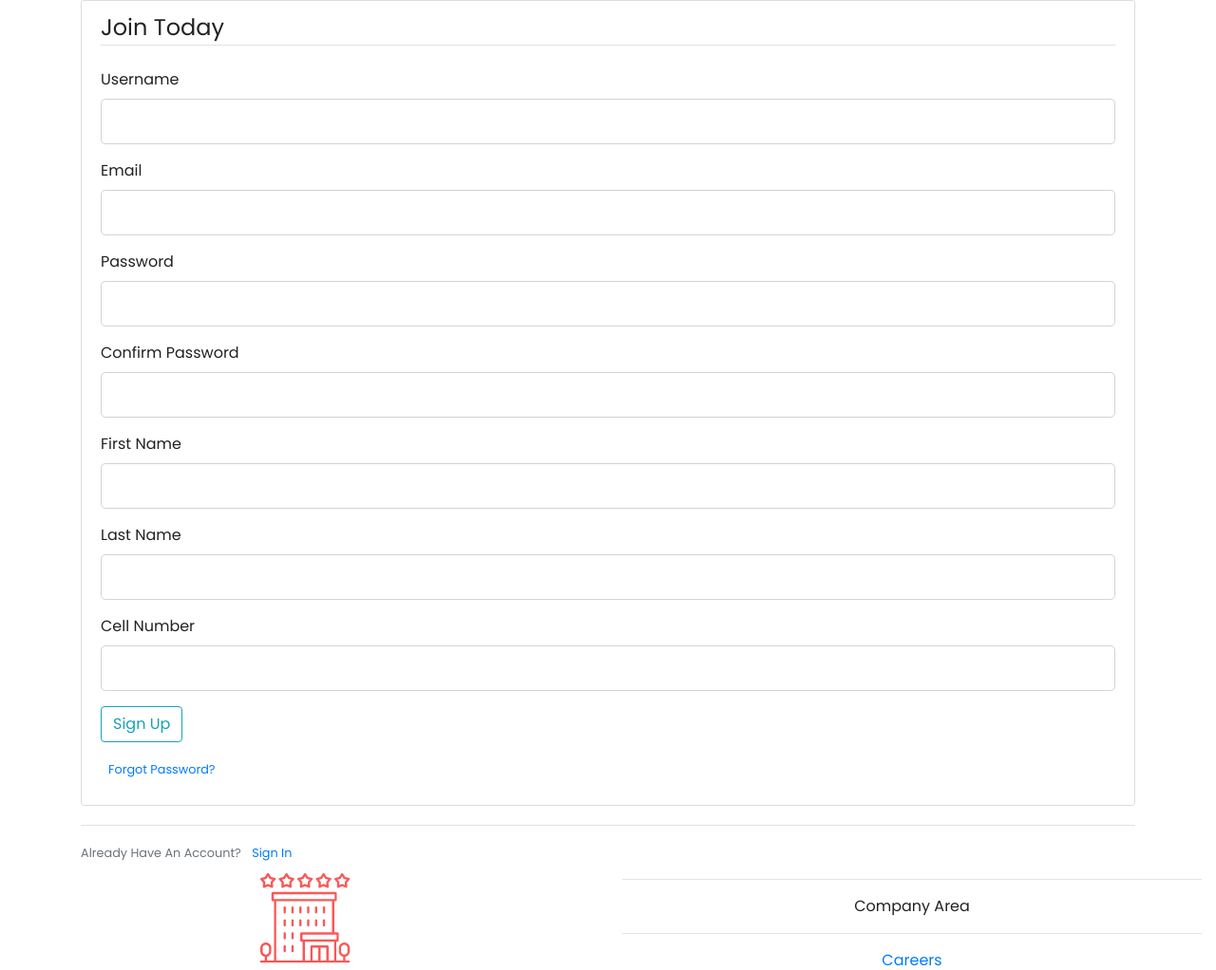
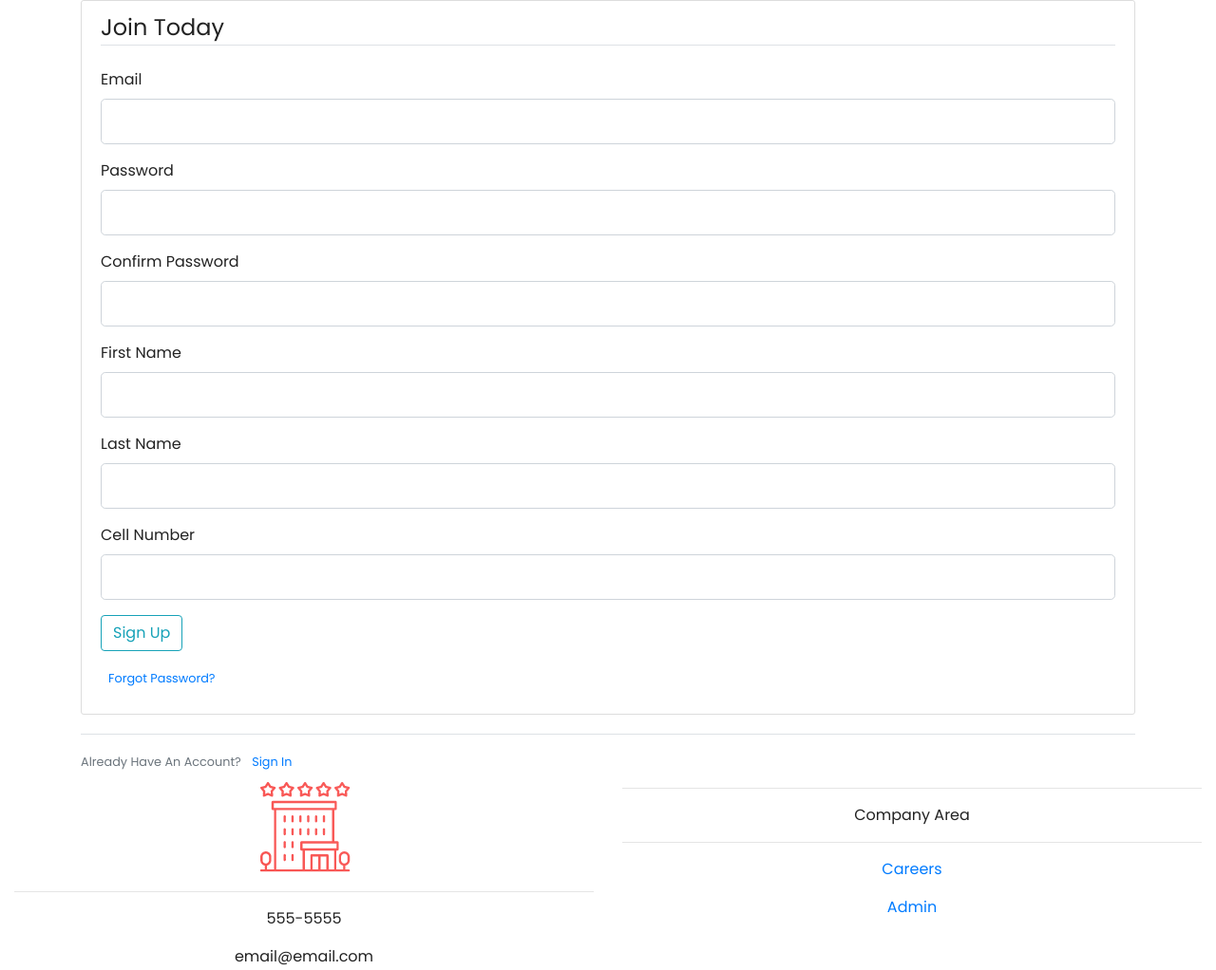
Before and after one commit to Temujin18/STBooking, a Flask app: page /register in a window 1280 px wide. Shown: the part 88-1110 px from the top of the page at 95% size. Run offline with Flask 2, Linux system fonts and the light colour scheme; some libraries are stand-ins or nearby versions.

Commit message:
Modified registration and login forms to use email; removed username

```diff
--- a/stbooking/forms.py
+++ b/stbooking/forms.py
@@ -48,9 +48,6 @@ class BookingForm(FlaskForm):
     submit = SubmitField('Book Now')
 
 class RegistrationForm(FlaskForm):
-    username = StringField('Username',
-            validators=[DataRequired(), Length(min=2, max=20)])
-
     email = StringField('Email',
             validators=[DataRequired(), Email()])
 
@@ -67,13 +64,8 @@ class RegistrationForm(FlaskForm):
 
     phone = StringField('Cell Number', validators=[DataRequired(), Phone()])
 
-    def validate_username(form, username):
-        exists = UserAccount.query.filter_by(username=username.data).scalar() is not None
-        if exists:
-            raise ValidationError("Username already exists.")
-
     def validate_email(form, email):
-        exists = Guest.query.filter_by(email=email.data).scalar() is not None
+        exists = UserAccount.query.filter_by(email=email.data).scalar() is not None
         if exists:
             raise ValidationError("Email already in use.")
 
@@ -81,7 +73,7 @@ class RegistrationForm(FlaskForm):
 
 
 class LoginForm(FlaskForm):
-    username = StringField('Username', validators=[DataRequired()])
+    email = StringField('Email', validators=[DataRequired(), Email()])
 
     password = PasswordField('Password', validators=[DataRequired()])
 
--- a/stbooking/routes.py
+++ b/stbooking/routes.py
@@ -2,7 +2,8 @@ from flask import render_template, flash, redirect, url_for, request
 from stbooking import app, db, bcrypt
 from stbooking.forms import RegistrationForm, LoginForm, BookingForm
 from stbooking.models import Guest, Room, Booking, UserAccount, AdminAccount
-from flask_login import login_user, current_user, logout_user, login_required
+from flask_user import current_user, login_required
+from flask_login import login_user, logout_user
 from sqlalchemy import and_, or_
 import logging
 
@@ -29,7 +30,7 @@ def register():
         guest = Guest(first_name=form.firstname.data, last_name=form.lastname.data, email=form.email.data, phone=form.phone.data)
         db.session.add(guest)
         db.session.commit()
-        user = UserAccount(username=form.username.data, password=hashed_pw, guest_id=guest.id)
+        user = UserAccount(email=form.username.data, password=hashed_pw, guest_id=guest.id)
         db.session.add(user)
         db.session.commit()
         flash(f'Account created for {form.username.data}.', 'success')
@@ -42,7 +43,7 @@ def login():
         return redirect(url_for('home'))
     form = LoginForm()
     if form.validate_on_submit():
-        user = UserAccount.query.filter_by(username=form.username.data).first()
+        user = UserAccount.query.filter_by(email=form.email.data).first()
         if user and bcrypt.check_password_hash(user.password, form.password.data):
             login_user(user, remember=form.remember.data)
             next_page = request.args.get('next')
--- a/stbooking/templates/register.html
+++ b/stbooking/templates/register.html
@@ -5,21 +5,6 @@
             {{ form.hidden_tag() }}
             <fieldset class="form-group">
                 <legend class="border-bottom mb-4">Join Today</legend>
-                <div class="form-group">
-                    {{ form.username.label(class="form-control-label") }}
-
-                    {% if form.username.errors %}
-                        {{ form.username(class="form-control form-control-lg is-invalid") }}
-                        <div class="invalid-feedback">
-                            {% for error in form.username.errors %}
-                                <span>{{ error }}</span>
-                            {% endfor %}
-                        </div>
-                    {% else %}
-                        {{ form.username(class="form-control form-control-lg") }}
-                    {% endif %}
-
-                </div>
                 <div class="form-group">
                     {{ form.email.label(class="form-control-label") }}
 
```
Also changed, not shown: stbooking/templates/login.html (+4 -4 lines).
